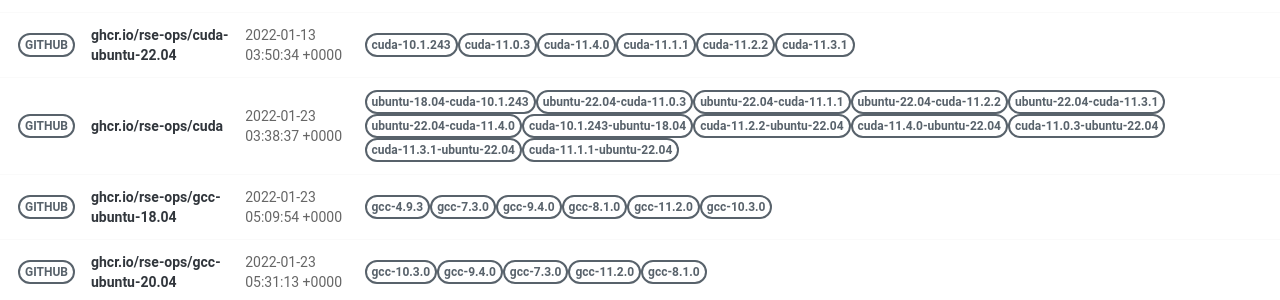
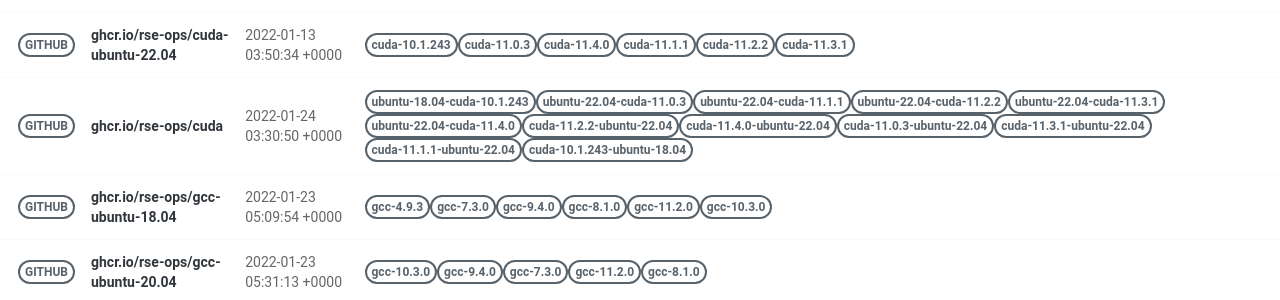
Before and after one commit to rse-ops/docker-images, a Jekyll site: the page built from pages/index.md, in a window 1280 px wide. Shown: the part 417-717 px from the top of the page. Built offline with Jekyll 4.4.1, drawn with Linux system fonts in a browser that asks for light colours; nearby versions of some CDN libraries.

Commit message:
Automated push to update library 2022-01-24

```diff
--- a/_library/ghcr.io-rse-ops-cuda.md
+++ b/_library/ghcr.io-rse-ops-cuda.md
@@ -1,7 +1,7 @@
 ---
 layout: container
 name: ghcr.io/rse-ops/cuda
-updated_at: 2022-01-23 03:38:37.320306
+updated_at: 2022-01-24 03:30:50.460125
 
 
 container_url: https://github.com/orgs/rse-ops/packages/container/package/cuda
```
Also changed, not shown: other parts of _library/ghcr.io-rse-ops-cuda.md (+3 -3 lines).
